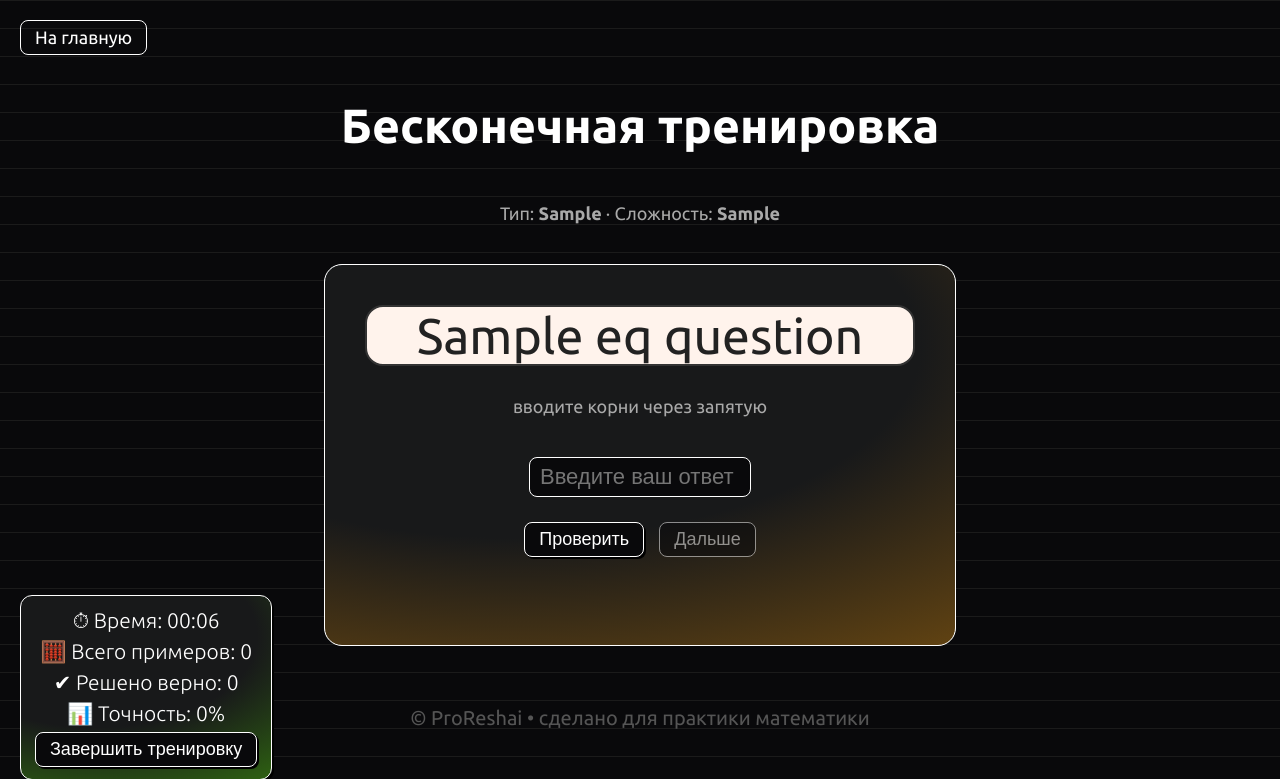
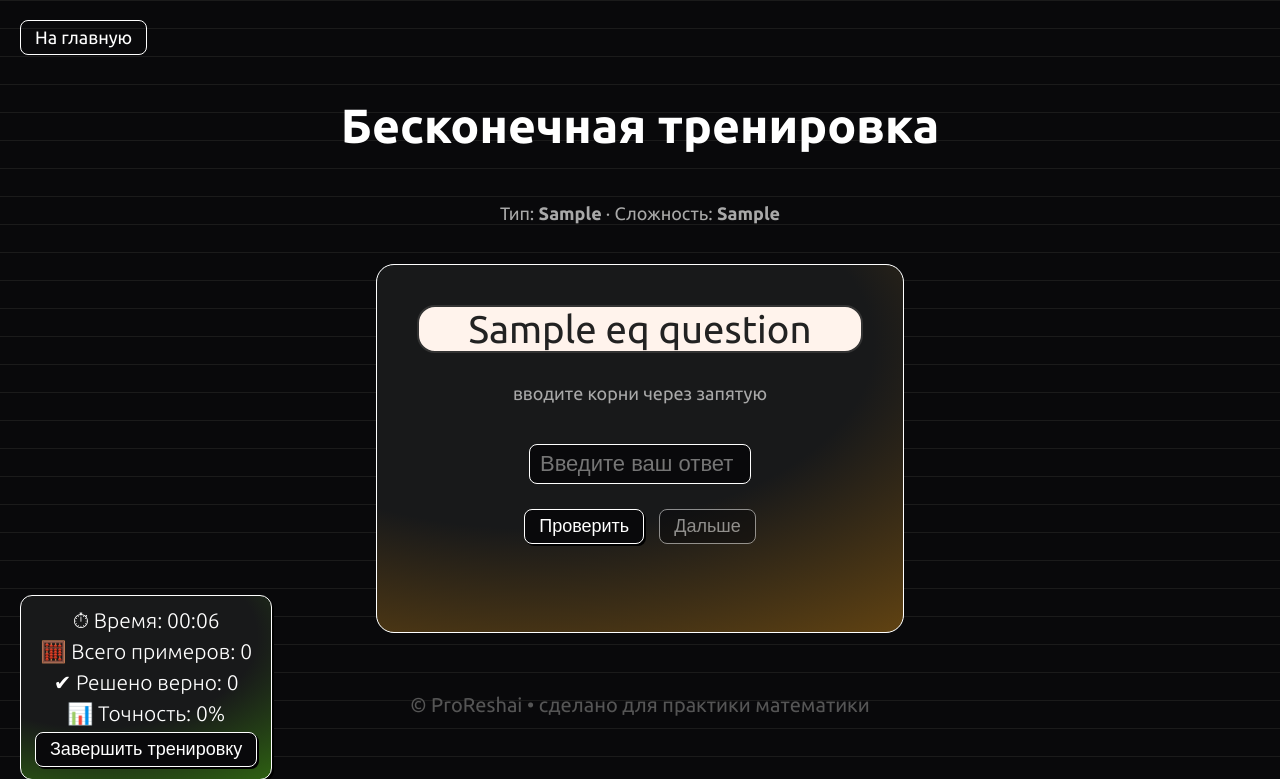
Before and after one commit to rutrA-dev/schoolmathproject, a Flask app: template templates/training.html in a window 1280 px wide. Shown: the top 779 px of the page. Run offline with Flask 3, Linux system fonts and the light colour scheme; the template is opened without the code that fills it: most values are stand-ins (such as "Sample title", 1, 10 or a date in 2020).

Commit message:
Update styles_training.css

```diff
--- a/static/styles_training.css
+++ b/static/styles_training.css
@@ -74,7 +74,7 @@ h1{
 }
 
 .task {
-    font-size: 50px;
+    font-size: 3vw;
     margin-bottom: 30px;
     border: 2px solid #333;
     border-radius: 18px;
```
